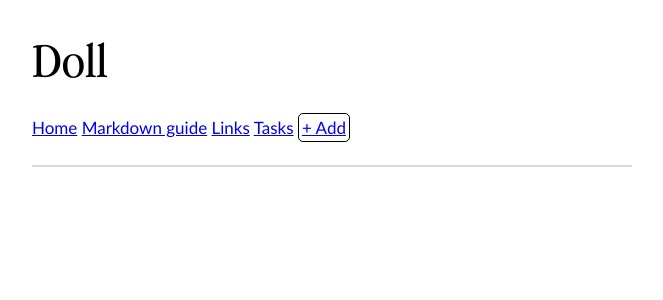
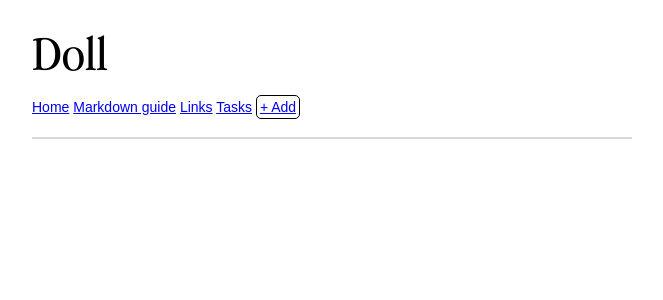
Before and after one commit to Starstaub/doll, a Flask app: page / in a window 1280 px wide. Shown: the top 300 px of the page, without its empty margins (308-971 px from the left). Run offline with Flask 2, Linux system fonts and the light colour scheme; data that the repository does not hold is empty.

Commit message:
Modified main style

```diff
--- a/app/static/css/style.css
+++ b/app/static/css/style.css
@@ -9,19 +9,13 @@
 
 body
 {
-    font-size: 17px;
-    line-height: 34px;
-    font-family: "gill sans";
-    font-weight: lighter;
+    font-size: 14px;
+    line-height: 20px;
+    font-family: "arial";
     text-align: justify;
     width: 600px;
     margin: auto;
     padding-top: 10px;
-}
-
-strong
-{
-    font-weight: normal;
 }
 
 h1, h2, h3
@@ -41,14 +35,6 @@ h3
     font-size: 20px;
 }
 
-span
-{
-    font-size: 14px;
-    display:block;
-    line-height: 15px;
-    font-style:italic;
-}
-
 hr
 {
     margin-top: 20px;
```
